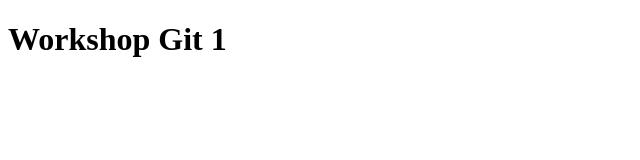
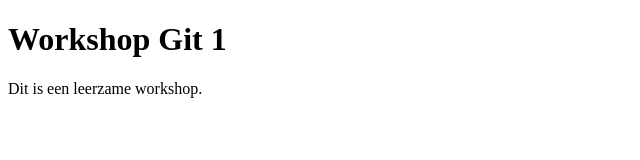
Before and after one commit to ridumoulin/git-workshop, a plain HTML site: page index.html in a window 1280 px wide. Shown: the whole page, without its empty margins (0-640 px from the left). Drawn offline with Linux system fonts and the light colour scheme.

Commit message:
Eerste paragraaf hoofdpagina

```diff
--- a/index.html
+++ b/index.html
@@ -7,5 +7,6 @@
 </head>
 <body>
 <h1>Workshop Git 1</h1>
+<p>Dit is een leerzame workshop.</p>
 </body>
 </html>
```
